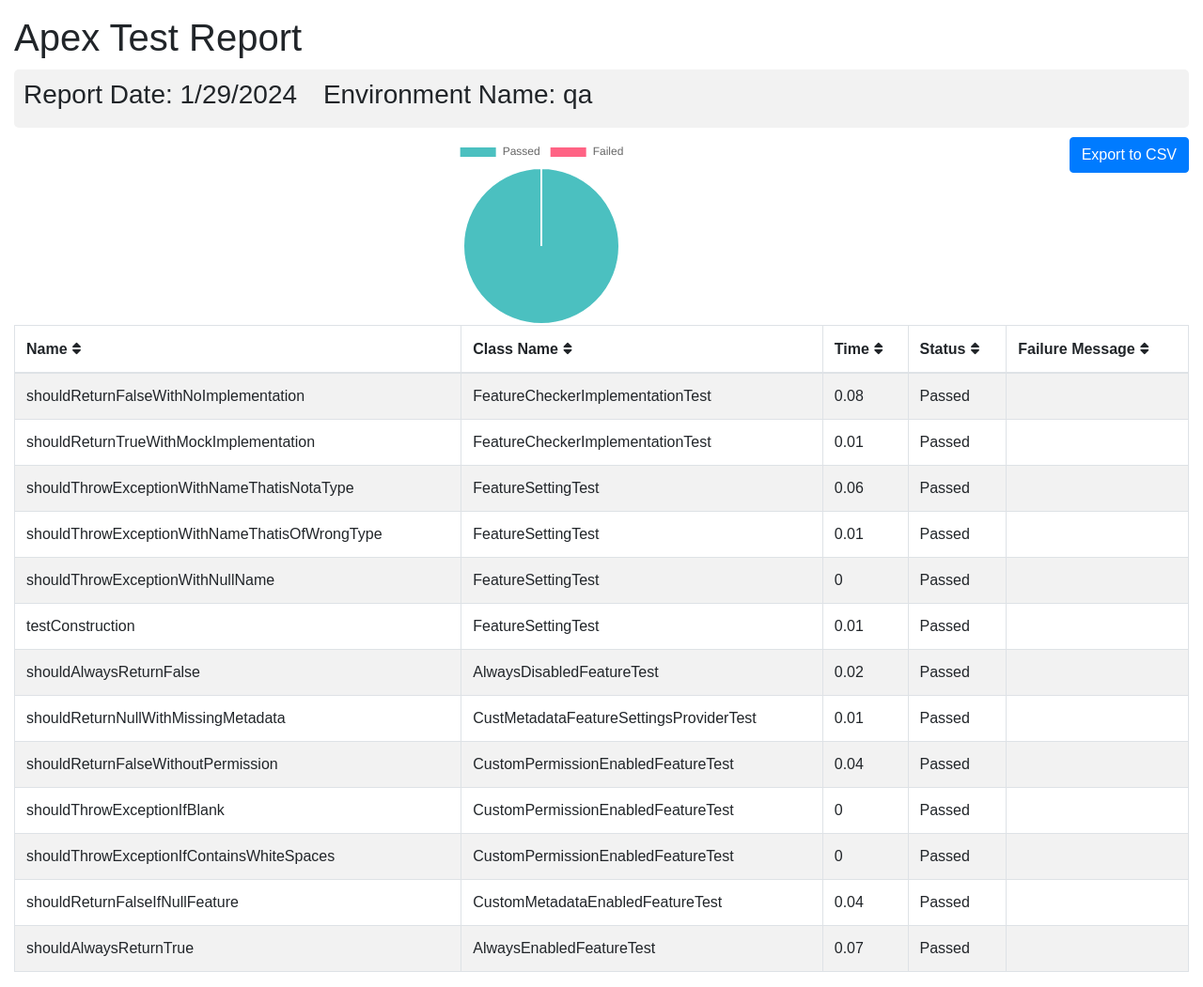
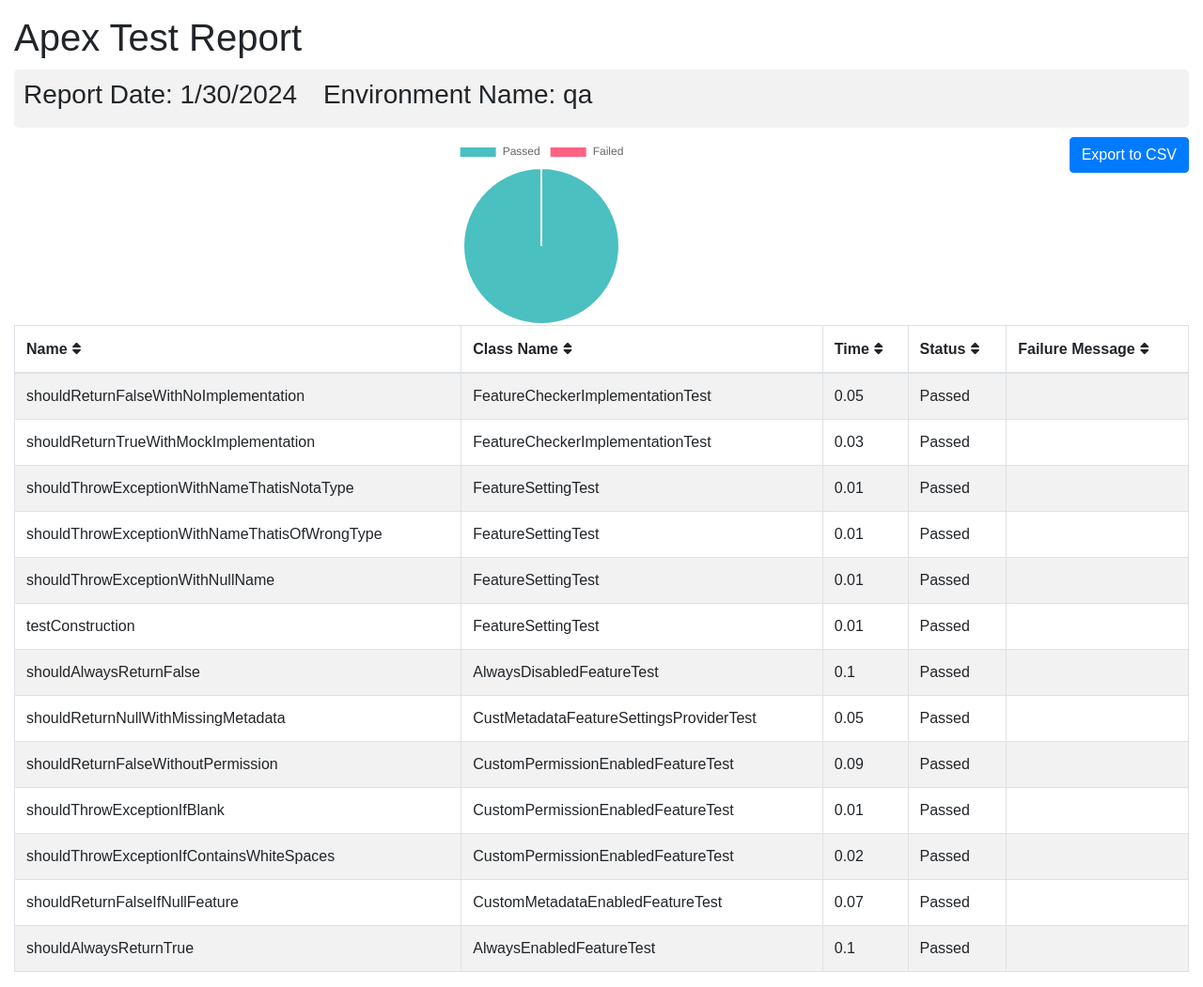
Before and after one commit to flxbl-io/sfops-dashboard, a Jekyll site: the page apextestResults/qa.html, which Jekyll copies as it is, in a window 1280 px wide. Shown: the whole page at 94% size. Built offline with Jekyll 4.4.1, drawn with Linux system fonts in a browser that asks for light colours.

Commit message:
Updated apex test results

```diff
--- a/apextestResults/qa.html
+++ b/apextestResults/qa.html
@@ -102,7 +102,7 @@
       <div class="container-fluid">
         <h1 class="mt-3">Apex Test Report</h1>
         <div class="info-card">
-        <h3>Report Date: 1/29/2024 <span style="margin-left: 20px;">Environment Name: qa</span></h3>
+        <h3>Report Date: 1/30/2024 <span style="margin-left: 20px;">Environment Name: qa</span></h3>
         </div>
         <button onclick="exportTableToCSV('testReport.csv')" class="btn btn-primary float-right">Export to CSV</button>
         <div id="chart-container">
@@ -123,21 +123,21 @@
         <tr>
           <td>shouldReturnFalseWithNoImplementation</td>
           <td>FeatureCheckerImplementationTest</td>
-          <td>0.08</td>
+          <td>0.05</td>
           <td>Passed</td>
           <td></td>
         </tr>
         <tr>
           <td>shouldReturnTrueWithMockImplementation</td>
           <td>FeatureCheckerImplementationTest</td>
-          <td>0.01</td>
+          <td>0.03</td>
           <td>Passed</td>
           <td></td>
         </tr>
         <tr>
           <td>shouldThrowExceptionWithNameThatisNotaType</td>
           <td>FeatureSettingTest</td>
-          <td>0.06</td>
+          <td>0.01</td>
           <td>Passed</td>
           <td></td>
         </tr>
@@ -151,7 +151,7 @@
         <tr>
           <td>shouldThrowExceptionWithNullName</td>
           <td>FeatureSettingTest</td>
-          <td>0</td>
+          <td>0.01</td>
           <td>Passed</td>
           <td></td>
         </tr>
@@ -165,49 +165,49 @@
         <tr>
           <td>shouldAlwaysReturnFalse</td>
           <td>AlwaysDisabledFeatureTest</td>
-          <td>0.02</td>
+          <td>0.1</td>
           <td>Passed</td>
           <td></td>
         </tr>
         <tr>
           <td>shouldReturnNullWithMissingMetadata</td>
           <td>CustMetadataFeatureSettingsProviderTest</td>
-          <td>0.01</td>
+          <td>0.05</td>
           <td>Passed</td>
           <td></td>
         </tr>
         <tr>
           <td>shouldReturnFalseWithoutPermission</td>
           <td>CustomPermissionEnabledFeatureTest</td>
-          <td>0.04</td>
+          <td>0.09</td>
           <td>Passed</td>
           <td></td>
         </tr>
         <tr>
           <td>shouldThrowExceptionIfBlank</td>
           <td>CustomPermissionEnabledFeatureTest</td>
-          <td>0</td>
+          <td>0.01</td>
           <td>Passed</td>
           <td></td>
         </tr>
         <tr>
           <td>shouldThrowExceptionIfContainsWhiteSpaces</td>
           <td>CustomPermissionEnabledFeatureTest</td>
-          <td>0</td>
+          <td>0.02</td>
           <td>Passed</td>
           <td></td>
         </tr>
         <tr>
           <td>shouldReturnFalseIfNullFeature</td>
           <td>CustomMetadataEnabledFeatureTest</td>
-          <td>0.04</td>
+          <td>0.07</td>
           <td>Passed</td>
           <td></td>
         </tr>
         <tr>
           <td>shouldAlwaysReturnTrue</td>
           <td>AlwaysEnabledFeatureTest</td>
-          <td>0.07</td>
+          <td>0.1</td>
           <td>Passed</td>
           <td></td>
         </tr>
```
